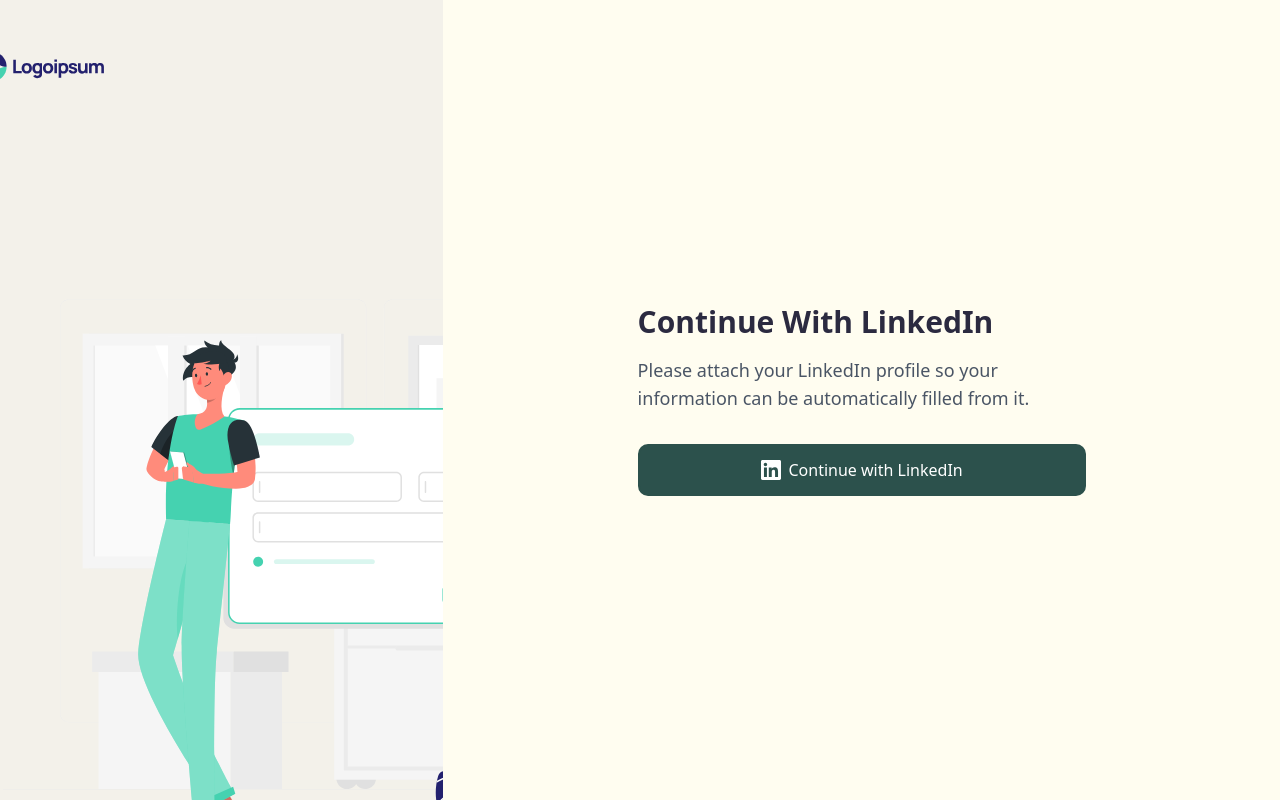
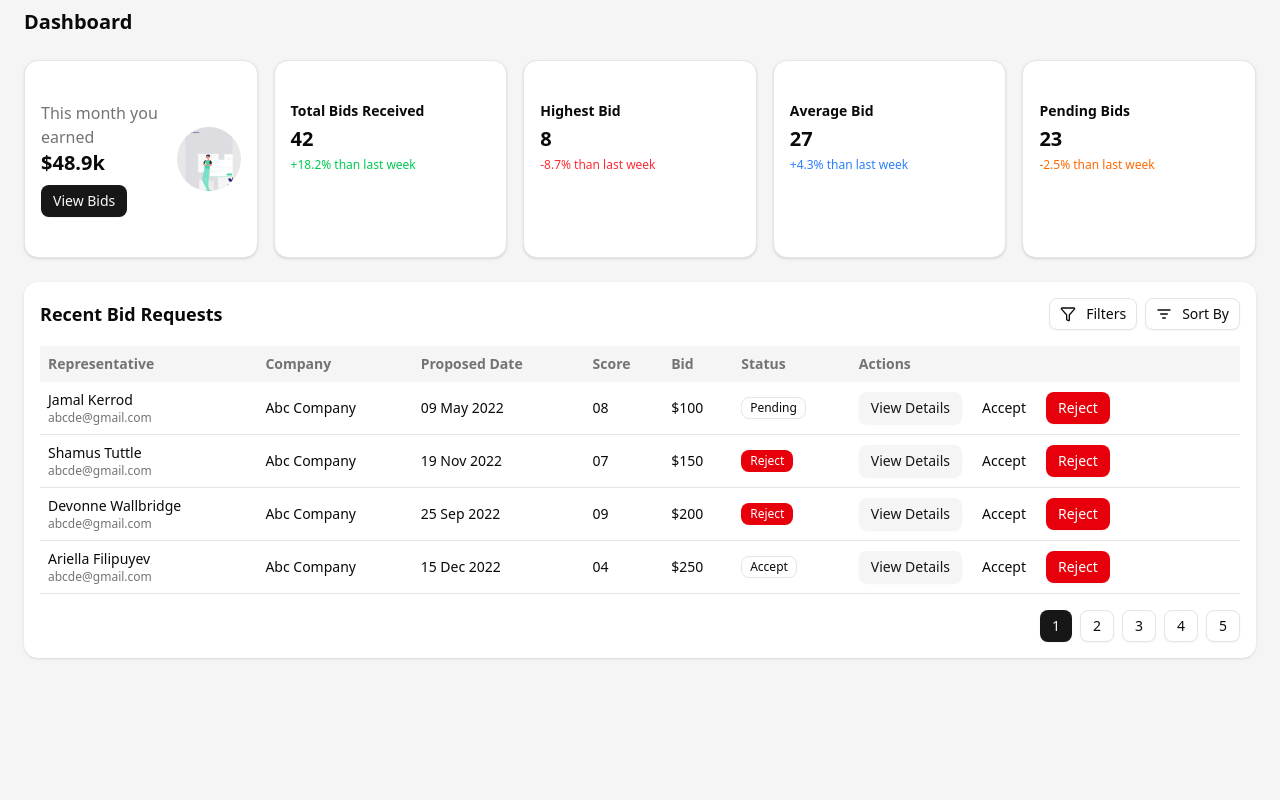
Before and after one commit to Moeed-Tahir/email-automation, a Next.js app: page / in a window 1280 px wide. Built offline with nearby package versions, Linux system fonts and the light colour scheme.

Commit message:
set leading and width..

```diff
--- a/src/app/globals.css
+++ b/src/app/globals.css
@@ -1,3 +1,4 @@
+@import url('https://fonts.googleapis.com/css2?family=Inter:ital,opsz,wght@0,14..32,100..900;1,14..32,100..900&family=Urbanist:ital,wght@0,100..900;1,100..900&display=swap');
 @import "tailwindcss";
 @import "tw-animate-css";
 
--- a/src/app/page.js
+++ b/src/app/page.js
@@ -1,10 +1,11 @@
-// import DashboardPage from "@/components/dashboard";
+import DashboardPage from "@/components/dashboard";
 import SignupFlow from "@/components/Signup";
 
 export default function Home() {
   return (
     <main className="w-full">
-      <SignupFlow />
+      <DashboardPage />
+      {/* <SignupFlow /> */}
     </main>
   );
 }
--- a/src/components/Signup.jsx
+++ b/src/components/Signup.jsx
@@ -427,7 +427,7 @@ const SignupFlow = () => {
             className="flex flex-col justify-center items-center w-full mx-auto h-full text-left px-4 sm:px-8"
           >
             <div className="w-full  lg:max-w-md space-y-8 text-start">
-              <h1 className="text-3xl md:text-3xl font-semibold text-[var(--secondary-color)] mb-4 text-center md:text-left">
+              <h1 className="text-3xl md:text-[40px] font-semibold text-[var(--secondary-color)] mb-2 text-center md:text-left leading-[51px]">
                 Continue With LinkedIn
               </h1>
               <p className="text-base md:text-lg text-gray-600 mb-8 md:text-left text-justify px-5 md:px-0">
@@ -436,12 +436,11 @@ const SignupFlow = () => {
               </p>
 
               <button
-                className="w-8/9 md:w-full lg:w-full mx-auto flex items-center justify-center bg-[rgba(44,81,76,1)] text-white border-2 border-[rgba(44,81,76,1)] py-3 px-6 rounded-lg hover:bg-transparent hover:text-[rgba(44,81,76,1)] transition-colors cursor-pointer"
+                className="w-8/9 md:w-full lg:w-full mx-auto flex items-center justify-center border-2 border-[rgba(44,81,76,1)] py-3 px-6 rounded-lg hover:bg-transparent font-semibold text-[rgba(44,81,76,1)] transition-colors cursor-pointer"
                 onClick={nextStep}
               >
                 <svg
-                  className="w-5 h-5 mr-2"
-                  fill="currentColor"
+                  className="w-5 h-5 mr-2 fill-blue-600"
                   viewBox="0 0 24 24"
                   xmlns="http://www.w3.org/2000/svg"
                 >
@@ -465,7 +464,7 @@ const SignupFlow = () => {
             className="flex flex-col justify-center items-center w-full mx-auto h-full text-left px-7 sm:px-8"
           >
             <div className="w-full  lg:max-w-md space-y-8 text-start">
-              <h1 className="text-3xl md:text-3xl font-semibold text-[var(--secondary-color)] mb-4 text-left">
+              <h1 className="text-3xl md:text-[40px] font-semibold text-[var(--secondary-color)] mb-4 text-left leading-[51px]">
                 Please add your gmail to continue
               </h1>
 
@@ -613,10 +612,10 @@ const SignupFlow = () => {
             animate="center"
             exit="exit"
             transition={{ type: "tween", ease: "easeInOut", duration: 0.5 }}
-            className="flex flex-col justify-center items-center w-full mx-auto h-full text-left px-7 md:px-8  overflow-auto "
+            className="flex flex-col justify-center items-center w-full mx-auto h-full text-left px-7 md:px-8 overflow-auto "
           >
-            <div className="w-full  lg:max-w-md md:space-y-8 lg:space-y-5 ">
-              <h1 className="text-3xl md:text-2xl font-semibold text-[var(--secondary-color)] mb-4 text-left">
+            <div className="w-full  lg:max-w-xl md:space-y-8 lg:space-y-5 ">
+              <h1 className="text-3xl md:text-2xl font-semibold text-[var(--secondary-color)] mb-4 text-left leading-[50px]">
                 Survey For Sales Representative
               </h1>
 
@@ -701,7 +700,7 @@ const SignupFlow = () => {
         <img
           src={getImageForStep()}
           alt={`Step ${currentStep}`}
-          className="max-w-full min-h-screen object-cover shrink-0"
+          className="max-w-full min-h-screen object-cover shrink-0 "
         />
       </motion.div>
 
@@ -713,7 +712,7 @@ const SignupFlow = () => {
         />
       </div>
 
-      <div className="w-full lg:w-[118%] relative h-full overflow-y-auto">
+      <div className="w-full lg:w-[118%] relative h-full ">
         <AnimatePresence custom={direction} initial={false}>
           {renderStep()}
         </AnimatePresence>
--- a/src/components/dashboard.jsx
+++ b/src/components/dashboard.jsx
@@ -1,11 +1,11 @@
-"use client"
+"use client";
 
-import { Button } from "@/components/ui/button"
-import { Card, CardContent } from "@/components/ui/card"
-import { Badge } from "@/components/ui/badge"
-import { cn } from "@/lib/utils"
-import { ChevronRight, Filter, ListFilter } from "lucide-react"
-import { Sidebar } from "./ui/sidebar"
+import { Button } from "@/components/ui/button";
+import { Card, CardContent } from "@/components/ui/card";
+import { Badge } from "@/components/ui/badge";
+import { cn } from "@/lib/utils";
+import { ChevronRight, Filter, ListFilter } from "lucide-react";
+import Image from "next/image";
 
 const navItems = [
   { label: "Dashboard", href: "#", icon: <ChevronRight size={16} /> },
@@ -14,15 +14,15 @@ const navItems = [
   { label: "History", href: "#" },
   { label: "Settings", href: "#" },
   { label: "FAQs", href: "#" },
-]
+];
 
 export default function DashboardPage() {
   return (
     <div className="flex min-h-screen bg-muted">
-      <Sidebar items={navItems} />
+      <div items={navItems} />
 
-      <main className="flex-1 p-6 space-y-6">
-        <h2 className="text-2xl font-semibold">Dashboard</h2>
+      <main className="flex-1 px-6 py-2 space-y-6">
+        <h2 className="text-xl font-semibold">Dashboard</h2>
 
         {/* Summary Cards */}
         <div className="grid grid-cols-1 md:grid-cols-5 gap-4">
@@ -31,9 +31,19 @@ export default function DashboardPage() {
               <div>
                 <p className="text-muted-foreground">This month you earned</p>
                 <h3 className="text-xl font-bold">$48.9k</h3>
-                <Button size="sm" className="mt-2">View Bids</Button>
+                <Button size="sm" className="mt-2">
+                  View Bids
+                </Button>
               </div>
-              <div className="w-16 h-16 bg-primary/10 rounded-full" />
+              <div className="size-16 shrink-0 rounded-full bg-primary/10 ">
+                <Image
+                  src="/login-page.svg"
+                  alt="Logo"
+                  width={40}
+                  height={40}
+                  className="size-full shrink-0 rounded-full"
+                />
+              </div>
             </CardContent>
           </Card>
 
@@ -75,8 +85,12 @@ export default function DashboardPage() {
           <div className="flex justify-between items-center mb-4">
             <h3 className="text-lg font-semibold">Recent Bid Requests</h3>
             <div className="flex gap-2">
-              <Button variant="outline" size="sm"><Filter className="w-4 h-4 mr-1" /> Filters</Button>
-              <Button variant="outline" size="sm"><ListFilter className="w-4 h-4 mr-1" /> Sort By</Button>
+              <Button variant="outline" size="sm">
+                <Filter className="w-4 h-4 mr-1" /> Filters
+              </Button>
+              <Button variant="outline" size="sm">
+                <ListFilter className="w-4 h-4 mr-1" /> Sort By
+              </Button>
             </div>
           </div>
           <div className="overflow-x-auto">
@@ -94,33 +108,73 @@ export default function DashboardPage() {
               </thead>
               <tbody>
                 {[
-                  { name: "Jamal Kerrod", email: "abcde@gmail.com", date: "09 May 2022", score: "08", bid: "$100", status: "Pending" },
-                  { name: "Shamus Tuttle", email: "abcde@gmail.com", date: "19 Nov 2022", score: "07", bid: "$150", status: "Reject" },
-                  { name: "Devonne Wallbridge", email: "abcde@gmail.com", date: "25 Sep 2022", score: "09", bid: "$200", status: "Reject" },
-                  { name: "Ariella Filipuyev", email: "abcde@gmail.com", date: "15 Dec 2022", score: "04", bid: "$250", status: "Accept" },
+                  {
+                    name: "Jamal Kerrod",
+                    email: "abcde@gmail.com",
+                    date: "09 May 2022",
+                    score: "08",
+                    bid: "$100",
+                    status: "Pending",
+                  },
+                  {
+                    name: "Shamus Tuttle",
+                    email: "abcde@gmail.com",
+                    date: "19 Nov 2022",
+                    score: "07",
+                    bid: "$150",
+                    status: "Reject",
+                  },
+                  {
+                    name: "Devonne Wallbridge",
+                    email: "abcde@gmail.com",
+                    date: "25 Sep 2022",
+                    score: "09",
+                    bid: "$200",
+                    status: "Reject",
+                  },
+                  {
+                    name: "Ariella Filipuyev",
+                    email: "abcde@gmail.com",
+                    date: "15 Dec 2022",
+                    score: "04",
+                    bid: "$250",
+                    status: "Accept",
+                  },
                 ].map((row, i) => (
                   <tr key={i} className="border-b">
                     <td className="p-2">
                       <p className="font-medium">{row.name}</p>
-                      <p className="text-muted-foreground text-xs">{row.email}</p>
+                      <p className="text-muted-foreground text-xs">
+                        {row.email}
+                      </p>
                     </td>
                     <td className="p-2">Abc Company</td>
                     <td className="p-2">{row.date}</td>
                     <td className="p-2">{row.score}</td>
                     <td className="p-2">{row.bid}</td>
                     <td className="p-2">
-                      <Badge variant={
-                        row.status === "Accept" ? "success" :
-                        row.status === "Reject" ? "destructive" :
-                        "warning"
-                      }>
+                      <Badge
+                        variant={
+                          row.status === "Accept"
+                            ? "success"
+                            : row.status === "Reject"
+                            ? "destructive"
+                            : "warning"
+                        }
+                      >
                         {row.status}
                       </Badge>
                     </td>
                     <td className="p-2 space-x-2">
-                      <Button size="sm" variant="secondary">View Details</Button>
-                      <Button size="sm" variant="success">Accept</Button>
-                      <Button size="sm" variant="destructive">Reject</Button>
+                      <Button size="sm" variant="secondary">
+                        View Details
+                      </Button>
+                      <Button size="sm" variant="success">
+                        Accept
+                      </Button>
+                      <Button size="sm" variant="destructive">
+                        Reject
+                      </Button>
                     </td>
                   </tr>
                 ))}
@@ -130,12 +184,18 @@ export default function DashboardPage() {
 
           {/* Pagination */}
           <div className="flex justify-end mt-4 gap-2">
-            {["1", "2", "3", "4", "5"].map(p => (
-              <Button key={p} size="sm" variant={p === "1" ? "default" : "outline"}>{p}</Button>
+            {["1", "2", "3", "4", "5"].map((p) => (
+              <Button
+                key={p}
+                size="sm"
+                variant={p === "1" ? "default" : "outline"}
+              >
+                {p}
+              </Button>
             ))}
           </div>
         </div>
       </main>
     </div>
-  )
+  );
 }
--- /dev/null
+++ b/src/components/ui/badge.jsx
@@ -0,0 +1,44 @@
+import * as React from "react"
+import { Slot } from "@radix-ui/react-slot"
+import { cva } from "class-variance-authority";
+
+import { cn } from "@/lib/utils"
+
+const badgeVariants = cva(
+  "inline-flex items-center justify-center rounded-md border px-2 py-0.5 text-xs font-medium w-fit whitespace-nowrap shrink-0 [&>svg]:size-3 gap-1 [&>svg]:pointer-events-none focus-visible:border-ring focus-visible:ring-ring/50 focus-visible:ring-[3px] aria-invalid:ring-destructive/20 dark:aria-invalid:ring-destructive/40 aria-invalid:border-destructive transition-[color,box-shadow] overflow-hidden",
+  {
+    variants: {
+      variant: {
+        default:
+          "border-transparent bg-primary text-primary-foreground [a&]:hover:bg-primary/90",
+        secondary:
+          "border-transparent bg-secondary text-secondary-foreground [a&]:hover:bg-secondary/90",
+        destructive:
+          "border-transparent bg-destructive text-white [a&]:hover:bg-destructive/90 focus-visible:ring-destructive/20 dark:focus-visible:ring-destructive/40 dark:bg-destructive/60",
+        outline:
+          "text-foreground [a&]:hover:bg-accent [a&]:hover:text-accent-foreground",
+      },
+    },
+    defaultVariants: {
+      variant: "default",
+    },
+  }
+)
+
+function Badge({
+  className,
+  variant,
+  asChild = false,
+  ...props
+}) {
+  const Comp = asChild ? Slot : "span"
+
+  return (
+    (<Comp
+      data-slot="badge"
+      className={cn(badgeVariants({ variant }), className)}
+      {...props} />)
+  );
+}
+
+export { Badge, badgeVariants }
--- /dev/null
+++ b/src/components/ui/card.jsx
@@ -0,0 +1,101 @@
+import * as React from "react"
+
+import { cn } from "@/lib/utils"
+
+function Card({
+  className,
+  ...props
+}) {
+  return (
+    (<div
+      data-slot="card"
+      className={cn(
+        "bg-card text-card-foreground flex flex-col gap-6 rounded-xl border py-6 shadow-sm",
+        className
+      )}
+      {...props} />)
+  );
+}
+
+function CardHeader({
+  className,
+  ...props
+}) {
+  return (
+    (<div
+      data-slot="card-header"
+      className={cn(
+        "@container/card-header grid auto-rows-min grid-rows-[auto_auto] items-start gap-1.5 px-6 has-data-[slot=card-action]:grid-cols-[1fr_auto] [.border-b]:pb-6",
+        className
+      )}
+      {...props} />)
+  );
+}
+
+function CardTitle({
+  className,
+  ...props
+}) {
+  return (
+    (<div
+      data-slot="card-title"
+      className={cn("leading-none font-semibold", className)}
+      {...props} />)
+  );
+}
+
+function CardDescription({
+  className,
+  ...props
+}) {
+  return (
+    (<div
+      data-slot="card-description"
+      className={cn("text-muted-foreground text-sm", className)}
+      {...props} />)
+  );
+}
+
+function CardAction({
+  className,
+  ...props
+}) {
+  return (
+    (<div
+      data-slot="card-action"
+      className={cn(
+        "col-start-2 row-span-2 row-start-1 self-start justify-self-end",
+        className
+      )}
+      {...props} />)
+  );
+}
+
+function CardContent({
+  className,
+  ...props
+}) {
+  return (<div data-slot="card-content" className={cn("px-6", className)} {...props} />);
+}
+
+function CardFooter({
+  className,
+  ...props
+}) {
+  return (
+    (<div
+      data-slot="card-footer"
+      className={cn("flex items-center px-6 [.border-t]:pt-6", className)}
+      {...props} />)
+  );
+}
+
+export {
+  Card,
+  CardHeader,
+  CardFooter,
+  CardTitle,
+  CardAction,
+  CardDescription,
+  CardContent,
+}
```
Also changed, not shown: 1 other file (tests, documents, lock files or other folders).
